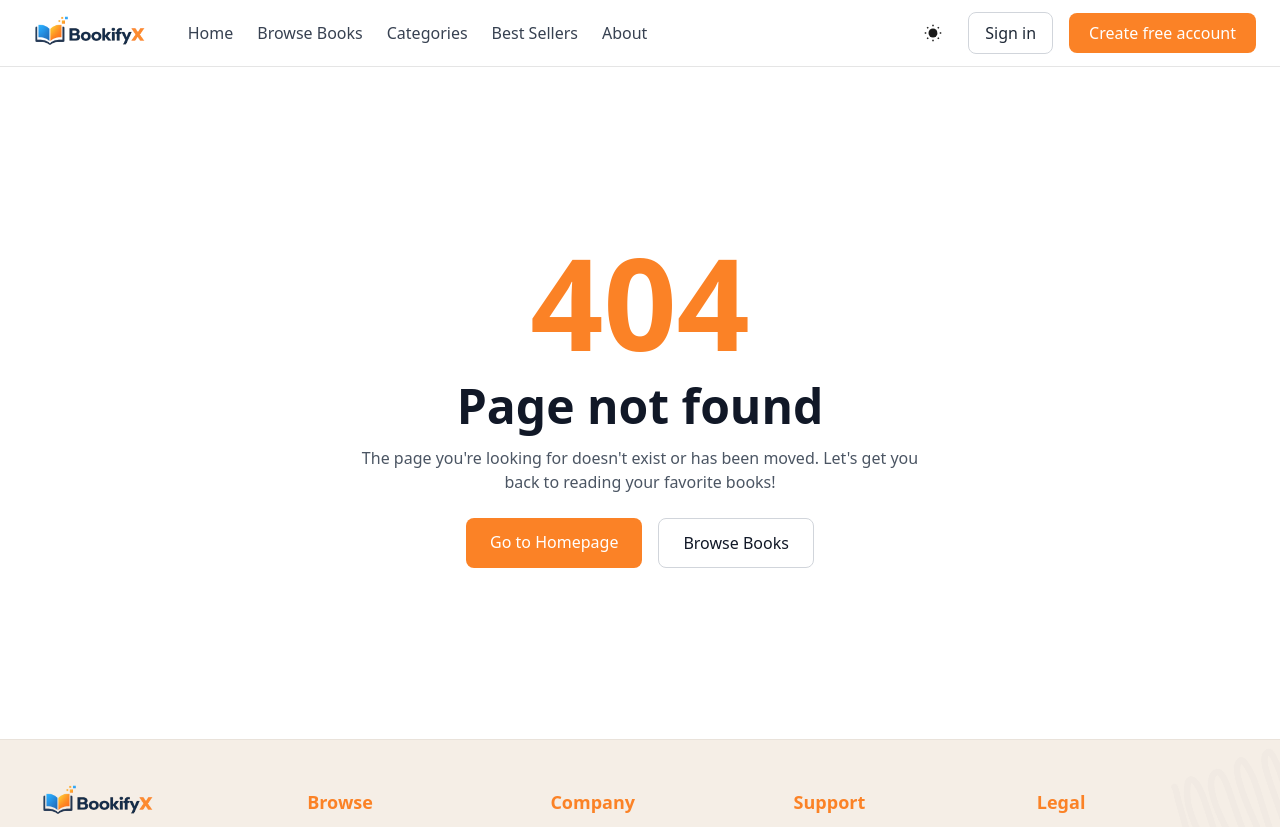
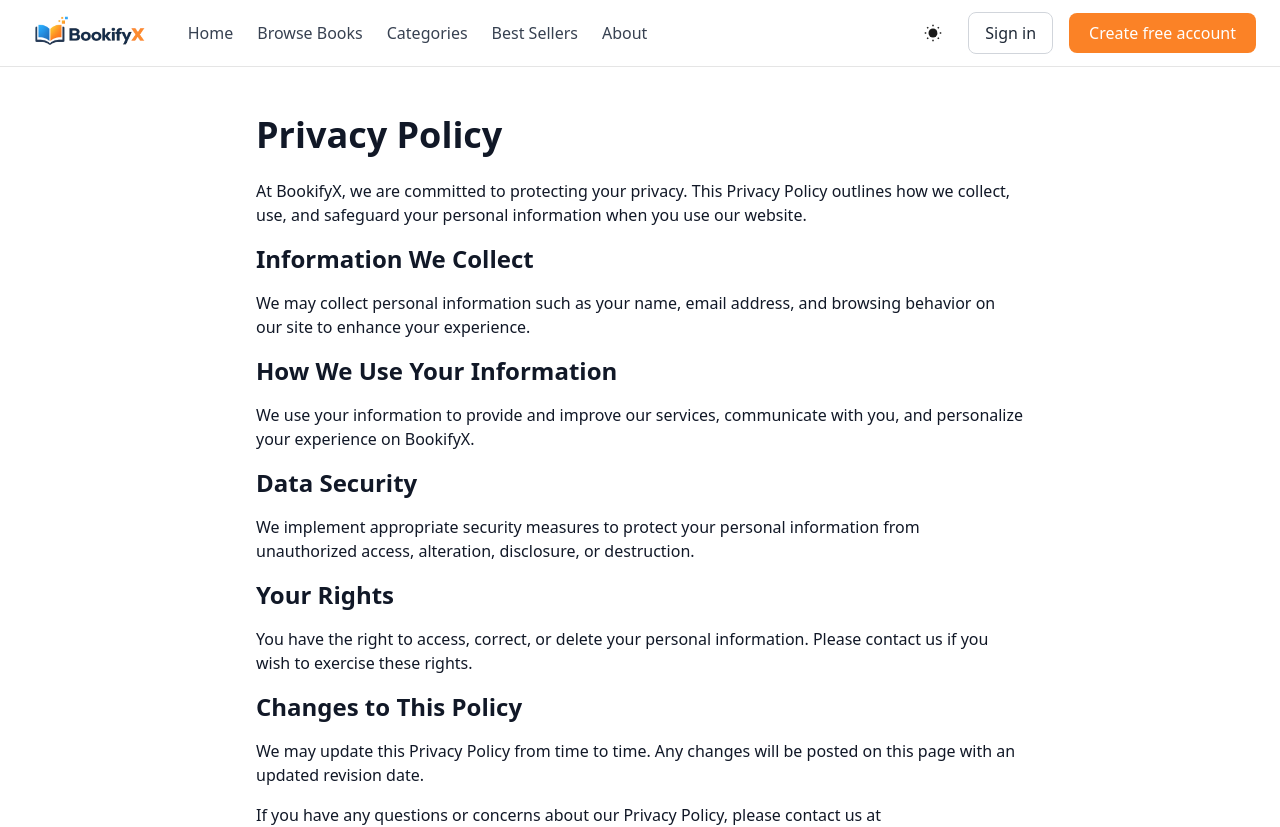
Before and after one commit to ayandeveloper-143/bookifyx, a React (Vite) app: page /privacy-policy in a window 1280 px wide. Shown: the top 827 px of the page. Built offline with nearby package versions, Linux system fonts and the light colour scheme.

Commit message:
Added privacy-policy and terms-conditions

```diff
--- a/src/App.jsx
+++ b/src/App.jsx
@@ -2,6 +2,8 @@ import React from 'react';
 import { BrowserRouter, Routes, Route } from 'react-router-dom';
 import HomePage from './components/HomePage.jsx';
 import NotFound from './components/NotFound.jsx';
+import PrivacyPolicy from './components/PrivacyPolicy.jsx';
+import TermsConditions from './components/TermsConditions.jsx';
 import ServiceUnavailable from './components/ServiceUnavailable.jsx';
 import useParallax from './components/useParallax.js';
 import useRevealOnScroll from './components/useRevealOnScroll.js';
@@ -15,6 +17,8 @@ const App = () => {
       <Routes>
         <Route path="/" element={<HomePage />} />
         <Route path="/503" element={<ServiceUnavailable />} />
+        <Route path="/privacy-policy" element={<PrivacyPolicy />} />
+        <Route path="/terms-conditions" element={<TermsConditions />} />
         <Route path="*" element={<NotFound />} />
       </Routes>
     </BrowserRouter>
--- a/src/components/BookCarousel.jsx
+++ b/src/components/BookCarousel.jsx
@@ -6,7 +6,7 @@ const books = [
   { id: 3, title: 'Book 3', src: 'https://placehold.co/240x360?text=Book+3' }
 ];
 
-const positions = ['pos-left', 'pos-center', 'pos-right'];
+const positions = ['pos-right', 'pos-center', 'pos-left'];
 
 const BookCarousel = () => {
   const [offset, setOffset] = useState(0);
--- a/src/components/BooksOnSale.jsx
+++ b/src/components/BooksOnSale.jsx
@@ -80,7 +80,7 @@ const SaleBookCard = ({ book }) => {
       <h3 className="mt-2 md:mt-3 font-semibold text-sm md:text-base text-gray-900 dark:text-gray-100 truncate">
         {book.title}
       </h3>
-      <p className="text-xs text-indigo-500 dark:text-indigo-400 font-semibold mt-1">{book.categories}</p>
+      <p className="text-xs text-[#268fe0] dark:text-[#268fe0] font-semibold mt-1">{book.categories}</p>
 
       <div className="flex items-center justify-between mt-2">
         <div className="flex items-center space-x-1 text-orange-500 text-xs md:text-sm">
--- a/src/components/Footer.jsx
+++ b/src/components/Footer.jsx
@@ -33,8 +33,8 @@ const footerColumns = [
   {
     title: 'Legal',
     links: [
-      { label: 'Terms', href: '/terms' },
-      { label: 'Privacy', href: '/privacy' },
+      { label: 'Terms', href: '/terms-conditions' },
+      { label: 'Privacy', href: '/privacy-policy' },
       { label: 'Cookies', href: '/cookies' },
       { label: 'DMCA', href: '/dmca' }
     ]
@@ -111,13 +111,13 @@ const Footer = () => {
 
       <div className="max-w-7xl mx-auto mt-6 md:mt-7 flex flex-col md:flex-row flex-wrap items-center justify-between pt-4 md:pt-6 text-xs md:text-sm px-4 sm:px-6">
         <div className="flex flex-col md:flex-row gap-3 md:gap-6 text-gray-600 dark:text-gray-400 w-full md:w-auto">
-          <a href="/terms" className="hover:text-primary dark:hover:text-primary transition-colors cursor-pointer">
+          <a href="/terms-conditions" className="hover:text-primary dark:hover:text-primary transition-colors cursor-pointer">
             Terms & Conditions
           </a>
           <a href="/cookies" className="hover:text-primary dark:hover:text-primary transition-colors cursor-pointer">
             Cookies
           </a>
-          <a href="/privacy" className="hover:text-primary dark:hover:text-primary transition-colors cursor-pointer">
+          <a href="/privacy-policy" className="hover:text-primary dark:hover:text-primary transition-colors cursor-pointer">
             Privacy Policy
           </a>
         </div>
--- a/src/components/Header.jsx
+++ b/src/components/Header.jsx
@@ -53,7 +53,7 @@ const Header = () => {
     >
       <div className="max-w-7xl mx-auto px-6 py-3 flex items-center justify-between relative">
         <div className="flex items-center space-x-10">
-          <a href="#" className="flex items-center justify-center -mt-1 flex-shrink-0">
+          <a href="/" className="flex items-center justify-center -mt-1 flex-shrink-0">
             <ThemeImage
               lightSrc="/src/assets/2.png"
               darkSrc="/src/assets/2_dark.png"
--- a/src/components/PopularBanner.jsx
+++ b/src/components/PopularBanner.jsx
@@ -9,7 +9,7 @@ const PopularBanner = () => {
             Most Popular E-Books <br className="hidden sm:block" />
             On BookifyX
           </h2>
-          <button className="mt-6 rounded bg-[#45a06b] px-8 py-3 text-white shadow">Shop</button>
+          <button className="mt-6 rounded bg-[#268fe0] px-8 py-3 text-white shadow">Shop</button>
         </div>
 
         <div className="hidden md:block fade-in-right">
--- /dev/null
+++ b/src/components/PrivacyPolicy.jsx
@@ -0,0 +1,45 @@
+import React from 'react';
+import Header from './Header.jsx';
+import Footer from './Footer.jsx';
+
+const PrivacyPolicy = () => {
+    return (
+        <div className="bg-white dark:bg-gray-900 text-gray-900 dark:text-gray-100 transition-colors duration-300">
+            <Header />
+            <main className="min-h-[calc(100vh-8rem)] bg-white dark:bg-gray-900 text-gray-900 dark:text-gray-100 flex flex-col items-center justify-center px-6 py-12">
+                <div className="max-w-3xl">
+                    <h1 className="text-4xl font-bold mb-6">Privacy Policy</h1>
+                    <p className="mb-4">
+                        At BookifyX, we are committed to protecting your privacy. This Privacy Policy outlines how we collect, use, and safeguard your personal information when you use our website.
+                    </p>
+                    <h2 className="text-2xl font-semibold mb-4">Information We Collect</h2>
+                    <p className="mb-4">
+                        We may collect personal information such as your name, email address, and browsing behavior on our site to enhance your experience.
+                    </p>
+                    <h2 className="text-2xl font-semibold mb-4">How We Use Your Information</h2>
+                    <p className="mb-4">
+                        We use your information to provide and improve our services, communicate with you, and personalize your experience on BookifyX.
+                    </p>
+                    <h2 className="text-2xl font-semibold mb-4">Data Security</h2>
+                    <p className="mb-4">
+                        We implement appropriate security measures to protect your personal information from unauthorized access, alteration, disclosure, or destruction.
+                    </p>
+                    <h2 className="text-2xl font-semibold mb-4">Your Rights</h2>
+                    <p className="mb-4">
+                        You have the right to access, correct, or delete your personal information. Please contact us if you wish to exercise these rights.
+                    </p>
+                    <h2 className="text-2xl font-semibold mb-4">Changes to This Policy</h2>
+                    <p className="mb-4">
+                        We may update this Privacy Policy from time to time. Any changes will be posted on this page with an updated revision date.
+                    </p>
+                    <p className="mb-4">
+                        If you have any questions or concerns about our Privacy Policy, please contact us at privacy@bookifyx.com.
+                    </p>
+                </div>
+            </main>
+            <Footer />
+        </div>
+    );
+};
+
+export default PrivacyPolicy;
--- /dev/null
+++ b/src/components/TermsConditions.jsx
@@ -0,0 +1,45 @@
+import React from 'react';
+import Header from './Header.jsx';
+import Footer from './Footer.jsx';
+
+const TermsConditions = () => {
+    return (
+        <div className="bg-white dark:bg-gray-900 text-gray-900 dark:text-gray-100 transition-colors duration-300">
+            <Header />
+            <main className="min-h-[calc(100vh-8rem)] bg-white dark:bg-gray-900 text-gray-900 dark:text-gray-100 flex flex-col items-center justify-center px-6 py-12">
+                <div className="max-w-3xl">
+                    <h1 className="text-4xl font-bold mb-6">Terms and Conditions</h1>
+                    <p className="mb-4">
+                        Welcome to BookifyX! These Terms and Conditions outline the rules and regulations for the use of our website.
+                    </p>
+                    <h2 className="text-2xl font-semibold mb-4">Acceptance of Terms</h2>
+                    <p className="mb-4">
+                        By accessing and using BookifyX, you accept and agree to be bound by these Terms and Conditions. If you disagree with any part of the terms, please do not use our website.
+                    </p>
+                    <h2 className="text-2xl font-semibold mb-4">Use of the Website</h2>
+                    <p className="mb-4">
+                        You agree to use BookifyX only for lawful purposes and in a way that does not infringe the rights of others or restrict their use and enjoyment of the website.
+                    </p>
+                    <h2 className="text-2xl font-semibold mb-4">Intellectual Property</h2>
+                    <p className="mb-4">
+                        All content on BookifyX, including text, graphics, logos, and images, is the property of BookifyX or its content suppliers and is protected by intellectual property laws.
+                    </p>
+                    <h2 className="text-2xl font-semibold mb-4">Limitation of Liability</h2>
+                    <p className="mb-4">
+                        BookifyX shall not be liable for any damages arising out of or in connection with your use of the website.
+                    </p>
+                    <h2 className="text-2xl font-semibold mb-4">Changes to Terms</h2>
+                    <p className="mb-4">
+                        We reserve the right to modify these Terms and Conditions at any time. Any changes will be posted on this page with an updated revision date.
+                    </p>
+                    <p className="mb-4">
+                        If you have any questions or concerns about our Terms and Conditions, please contact us at support@bookifyx.com.
+                    </p>
+                </div>
+            </main>
+            <Footer />
+        </div>
+    );
+};
+
+export default TermsConditions;
```
